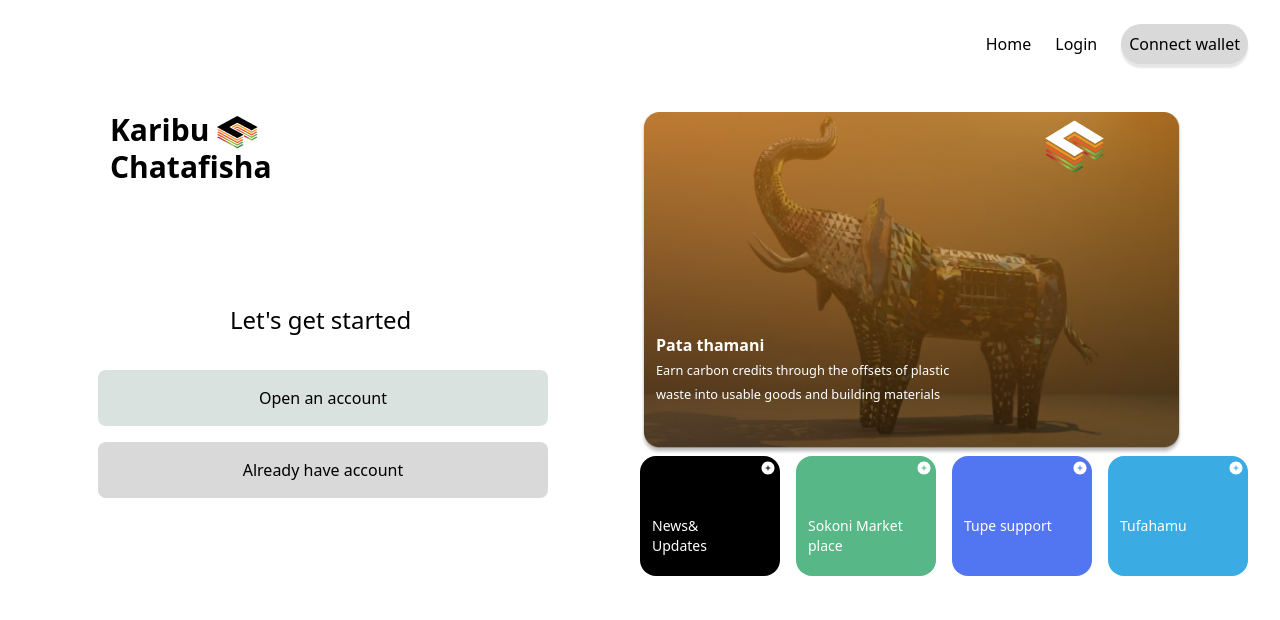
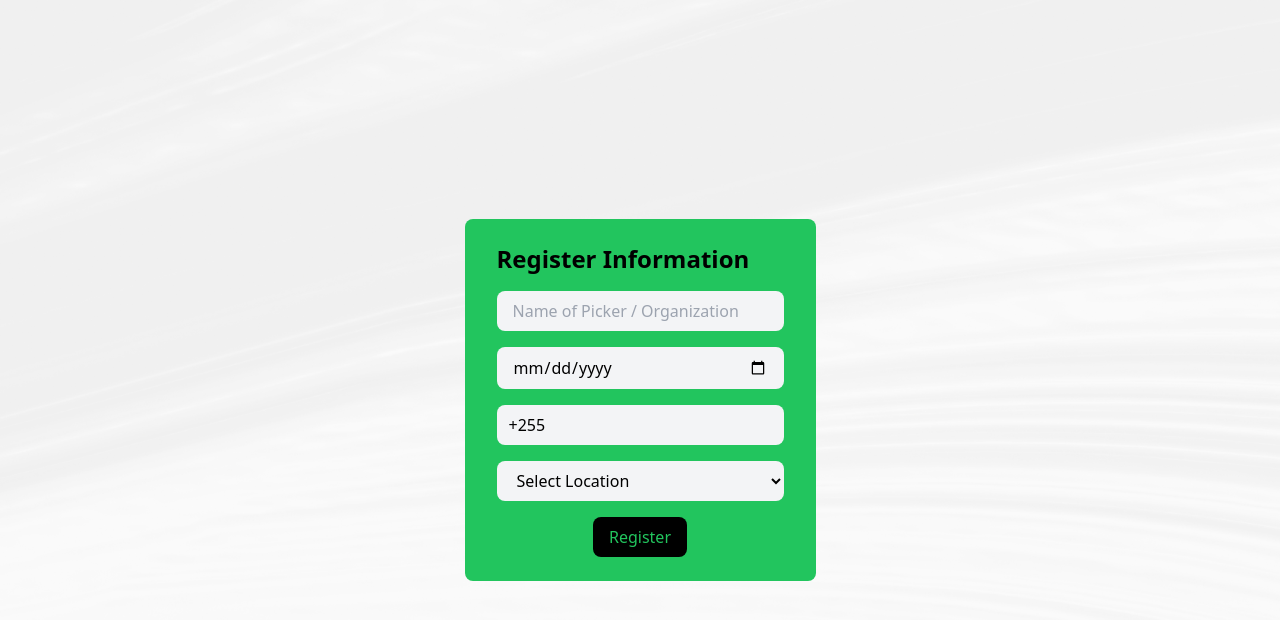
Before and after one commit to karimnyumba/Chatafisha, a React (Vite) app in the folder FuchaBins/: page / in a window 1280 px wide. Shown: the top 620 px of the page. Built offline with nearby package versions, Linux system fonts and the light colour scheme.

Commit message:
multiple changes

```diff
--- a/FuchaBins/package.json
+++ b/FuchaBins/package.json
@@ -9,9 +9,10 @@
     "preview": "vite preview"
   },
   "dependencies": {
+    "@heroicons/react": "^2.0.17",
     "react": "^18.2.0",
     "react-dom": "^18.2.0",
-    "@heroicons/react": "^2.0.17",
+    "react-router": "^6.10.0",
     "react-router-dom": "^6.10.0"
   },
   "devDependencies": {
--- a/FuchaBins/src/App.jsx
+++ b/FuchaBins/src/App.jsx
@@ -1,10 +1,12 @@
 import React from "react"
 import Login from "./pages/login"
+import RegisterForm from "./pages/RegisterForm"
 function App() {
 
   return (
     <div>
-    <Login />
+    {/* <Login /> */}
+    <RegisterForm />
 
     </div>
 
--- a/FuchaBins/src/components/navbar.jsx
+++ b/FuchaBins/src/components/navbar.jsx
@@ -5,17 +5,17 @@ const Navbar = () => {
     <nav className="flex items-center justify-end w-full">
       <div className="px-8 py-6">
         <ul className="flex items-center gap-x-6">
-          <li>
+          <li className="hover:underline">
             <Link to="/">Home</Link>
           </li>
-          <li>
+          <li className="hover:underline">
             <Link to="/login">Login</Link>
           </li>
           <li>
             <Link to="/wallet">
               <button
                 type="button"
-                className="p-2 rounded-full bg-btnGrey shadow-btnShadowGrey"
+                className="p-2 rounded-full bg-gray-300 hover:bg-gray-400 text-gray-700 shadow-btnShadowGrey"
               >
                 Connect wallet
               </button>
--- /dev/null
+++ b/FuchaBins/src/pages/RegisterForm.jsx
@@ -0,0 +1,70 @@
+import { useState } from "react";
+
+const RegisterForm = () => {
+  const [name, setName] = useState("");
+  const [date, setDate] = useState("");
+  const [contact, setContact] = useState("");
+  const [location, setLocation] = useState("");
+
+  const handleNameChange = (e) => setName(e.target.value);
+  const handleDateChange = (e) => setDate(e.target.value);
+  const handleContactChange = (e) => {
+    // Limit contact input to 9 digits
+    if (e.target.value.length <= 9) {
+      setContact(e.target.value);
+    }
+  };
+  const handleLocationChange = (e) => setLocation(e.target.value);
+
+  return (
+    <div className="bg-baki bg-cover bg-center min-h-screen flex flex-col items-center justify-center">
+      <div className="bg-green-500 rounded-lg px-8 py-6">
+        <h2 className="text-2xl font-bold mb-4">Register Information</h2>
+        <form className="flex flex-col items-center justify-center">
+          <input
+            type="text"
+            placeholder="Name of Picker / Organization"
+            className="bg-gray-100 rounded-lg px-4 py-2 w-full mb-4"
+            value={name}
+            onChange={handleNameChange}
+          />
+          <input
+            type="date"
+            className="bg-gray-100 rounded-lg px-4 py-2 w-full mb-4"
+            value={date}
+            onChange={handleDateChange}
+          />
+          <div className="relative w-full mb-4">
+            <span className="absolute inset-y-0 left-0 flex items-center pl-3">
+              +255
+            </span>
+            <input
+              type="tel"
+              className="bg-gray-100 rounded-lg pl-10 pr-4 py-2 w-full"
+              value={contact}
+              onChange={handleContactChange}
+            />
+          </div>
+          <select
+            className="bg-gray-100 rounded-lg px-4 py-2 w-full mb-4"
+            value={location}
+            onChange={handleLocationChange}
+          >
+            <option value="">Select Location</option>
+            <option value="Temeke">Temeke</option>
+            <option value="Kinondoni">Kinondoni</option>
+            <option value="Kigamboni">Kigamboni</option>
+            <option value="Ubungo">Ubungo</option>
+            <option value="Kisarawe">Kisarawe</option>
+            <option value="Ilala">Ilala</option>
+          </select>
+          <button className="bg-black text-green-500 rounded-lg px-4 py-2">
+            Register
+          </button>
+        </form>
+      </div>
+    </div>
+  );
+};
+
+export default RegisterForm;
--- a/FuchaBins/src/pages/login.jsx
+++ b/FuchaBins/src/pages/login.jsx
@@ -1,10 +1,14 @@
 import { Navbar, PlusCard } from "../components";
 import logo from "../assets/Logo.png";
 import logo2 from "../assets/logo2.png";
+import { BrowserRouter as Router, Route, Link, useNavigate } from "react-router-dom";
+import RegisterForm from "./RegisterForm";
 
 const Login = () => {
   return (
+    <div className="bg-baki bg-cover bg-center">
     <main className="w-screen max-w-screen">
+
       <Navbar />
 
       <section className="grid w-full grid-cols-2 px-8 my-6">
@@ -21,9 +25,11 @@ const Login = () => {
           </div>
 
           <div className="w-3/5 space-y-4 absolute" style={{width: '450px', height: '98px', left: '98px', top: '370px'}}>
-            <button className="block bg-[#d9e2de] p-4 rounded-lg w-full">
-              Open an account
+            <Link to="/Account">
+              <button className="block bg-[#d9e2de] p-4 rounded-lg w-full">
+            Open an account
             </button>
+            </Link>
             <button className="block w-full p-4 rounded-lg bg-btnGrey">
               Already have account
             </button>
@@ -62,6 +68,7 @@ const Login = () => {
         </div>
       </section>
     </main>
+    </div>
   );
 };
 
--- a/FuchaBins/tailwind.config.js
+++ b/FuchaBins/tailwind.config.js
@@ -11,6 +11,7 @@ export default {
       },
       backgroundImage: {
         tembo: "url(./assets/tembo.png)",
+        baki: "url('./assets/shutterstock_15255660171.jpg')",
       },
     },
   },
```
Also changed, not shown: FuchaBins/src/assets/shutterstock_15255660171.jpg (added), 1 other file (tests, documents, lock files or other folders).
